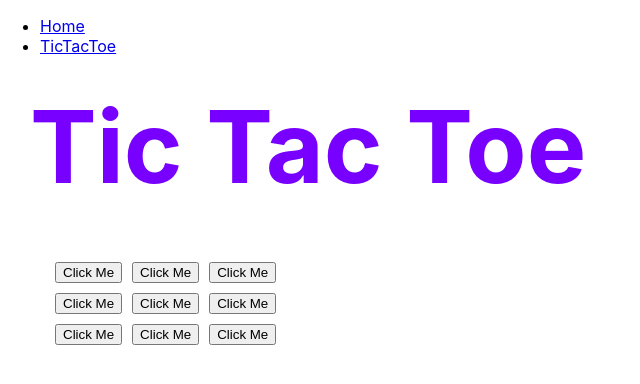
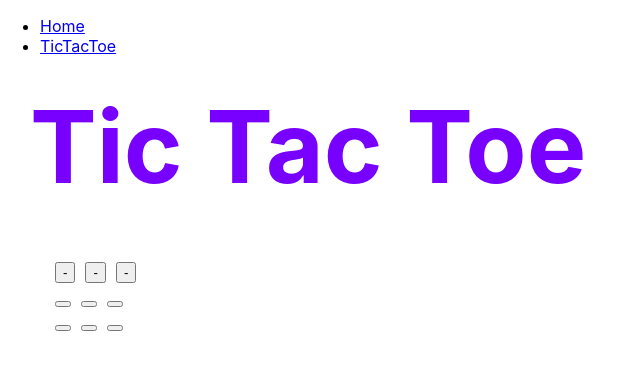
Before and after one commit to nakanu18/react-minigames, a React (Create React App) app: page /tictactoe in a window 1280 px wide. Shown: the top 384 px of the page, without its empty margins (0-640 px from the left). Built offline with nearby package versions, Linux system fonts and the light colour scheme.

Commit message:
console. log and buttons

```diff
--- a/src/TicTacToe/TicTacToe.js
+++ b/src/TicTacToe/TicTacToe.js
@@ -14,8 +14,8 @@ export default class TicTacToe extends Component {
         };
     }
     onPress = buttonId => {
-        console.log("hello");
-    }
+        console.log("Clicked ${buttonId}");
+    };
 
     render() {
         return (
@@ -24,19 +24,19 @@ export default class TicTacToe extends Component {
                     <h1 className={styles.header}>Tic Tac Toe</h1>
                     <div className={styles.box}>
                         <div>
-                            <button className={styles.button} onPress={()=>{ this.onPress("button 0")}}>Click Me</button>
-                            <button className={styles.button} onPress={()=>{ this.onPress("button 1")}}>Click Me</button>
-                            <button className={styles.button} onPress={()=>{ this.onPress("button 2")}}>Click Me</button>
+                            <button className={styles.button} onPress={()=>{this.onPress("button 0");}}>{this.state.board[0][0]}</button>
+                            <button className={styles.button} onPress={()=>{this.onPress("button 1");}}>{this.state.board[0][1]}</button>
+                            <button className={styles.button} onPress={()=>{this.onPress("button 2");}}>{this.state.board[0][2]}</button>
                         </div>
                         <div>
-                            <button className={styles.button} onPress={()=>{ this.onPress("button 3")}}>Click Me</button>
-                            <button className={styles.button} onPress={()=>{ this.onPress("button 4")}}>Click Me</button>
-                            <button className={styles.button} onPress={()=>{ this.onPress("button 5")}}>Click Me</button>
+                            <button className={styles.button} onPress={()=>{this.onPress("button 3");}}>{this.state.board[0][3]}</button>
+                            <button className={styles.button} onPress={()=>{this.onPress("button 4");}}>{this.state.board[0][4]}</button>
+                            <button className={styles.button} onPress={()=>{this.onPress("button 5");}}>{this.state.board[0][5]}</button>
                         </div>
                         <div>
-                            <button className={styles.button} onPress={()=>{ this.onPress("button 6")}}>Click Me</button>
-                            <button className={styles.button} onPress={()=>{ this.onPress("button 7")}}>Click Me</button>
-                            <button className={styles.button} onPress={()=>{ this.onPress("button 8")}}>Click Me</button>
+                            <button className={styles.button} onPress={()=>{this.onPress("button 6");}}>{this.state.board[0][6]}</button>
+                            <button className={styles.button} onPress={()=>{this.onPress("button 7");}}>{this.state.board[0][7]}</button>
+                            <button className={styles.button} onPress={()=>{this.onPress("button 8");}}>{this.state.board[0][8]}</button>
                         </div>
                     </div>
                 </div>
```
